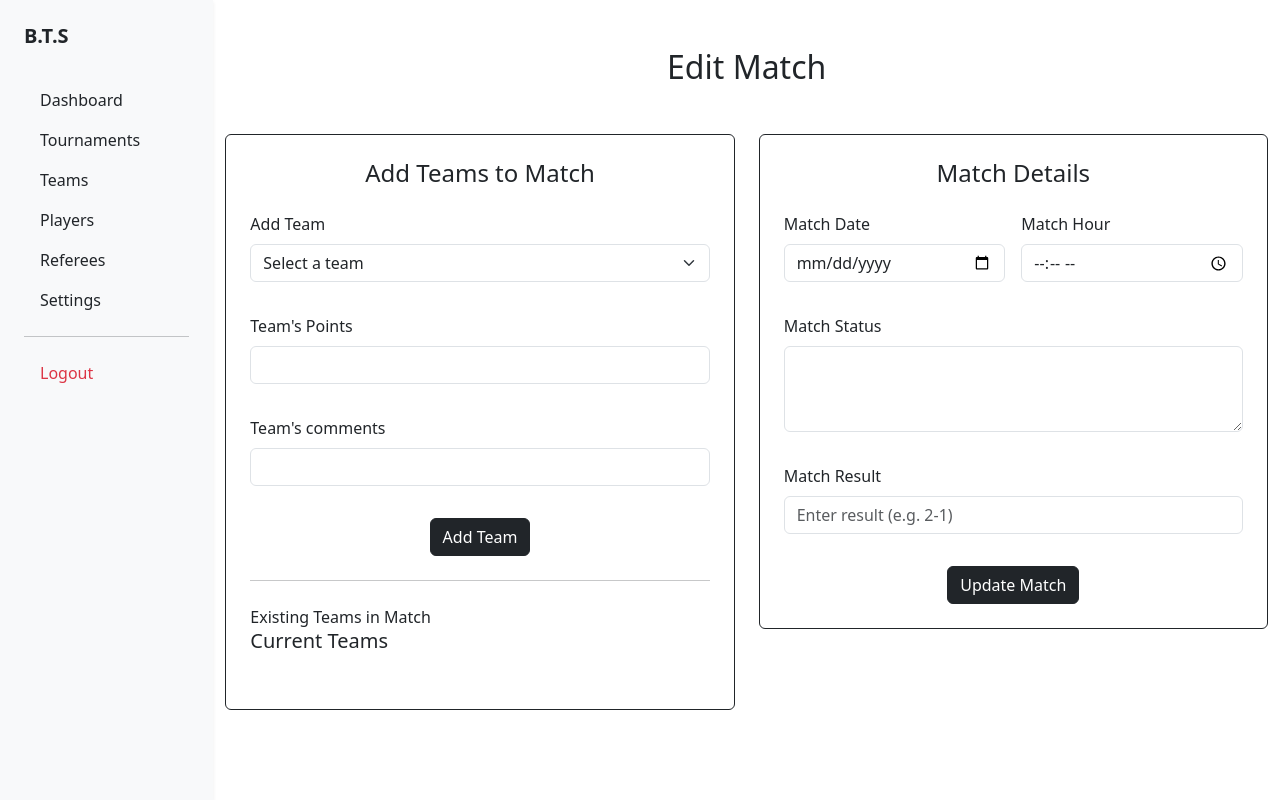
After one commit to DD150602/Basquet-project, a CodeIgniter 4 app: the page made by app/Views/Admin/Edit_match.php in a window 1280 px wide. The commit adds this page. Run offline with PHP 8.4 and a stand-in for CodeIgniter, Linux system fonts and the light colour scheme; the template is opened without the code that fills it, so the values that code supplies are empty; some libraries are stand-ins or nearby versions.

Commit message:
feat(Business Logic): :sparkles: Add logic to add tams to matches

```diff
--- a/app/Config/Routes.php
+++ b/app/Config/Routes.php
@@ -21,6 +21,8 @@ $routes->post('/changePassword', 'Admin::changePassword');
 $routes->get('/admin', 'Admin::index');
 $routes->get('/admin/tournaments', 'Admin::tournaments');
 $routes->get('/admin/tournaments/insideTournaments/(:num)', 'Admin::insideTournaments/$1');
+$routes->get('/admin/tournaments/editMatch/(:num)', 'Admin::editMatchView/$1');
+$routes->post('/admin/tournaments/addTeamsToMatch', 'Admin::addTeamsToMatch');
 $routes->post('/admin/tournaments/create', 'Admin::createTournament');
 $routes->post('/admin/tournaments/createMatch', 'Admin::createMatch');
 
--- /dev/null
+++ b/app/Views/Admin/Edit_match.php
@@ -0,0 +1,125 @@
+<?php $this->extend('Templates/Layout'); ?>
+<?php $this->section('content'); ?>
+
+<main class="container mt-5">
+  <h2 class="text-center mb-5">Edit Match</h2>
+  <div class="row">
+
+    <!-- Section 1: Add/Remove Teams -->
+    <div class="col-md-6">
+      <div class="border border-dark rounded p-4">
+        <h4 class="text-center mb-4">Add Teams to Match</h4>
+
+        <!-- Form to Add Teams to Match -->
+        <?php echo form_open('/admin/tournaments/addTeamsToMatch'); ?>
+        <div class="row g-3">
+          <input type="hidden" name="match_id" value="<?php echo $match->match_id; ?>">
+          <div class="col-md-12 mb-3">
+            <label for="team_select" class="form-label">Add Team</label>
+            <select class="form-select" id="team_select" name="team_id">
+              <option value="" disabled selected>Select a team</option>
+              <?php foreach ($teams as $team): ?>
+                <option value="<?php echo $team->team_id; ?>"><?php echo $team->team_name; ?></option>
+              <?php endforeach; ?>
+            </select>
+          </div>
+          <div class="col-md-12 mb-3">
+            <label for="match_team_points" class="form-label">Team's Points</label>
+            <input class="form-control" type="number" id="match_team_points" name="match_team_points" value="<?php echo set_value('match_team_points', 0); ?>">
+          </div>
+          <div class="col-md-12 mb-3">
+            <label for="match_team_comments" class="form-label">Team's comments</label>
+            <input class="form-control" type="text" id="match_team_comments" name="match_team_comments" value="<?php echo set_value('match_team_comments'); ?>">
+          </div>
+          <div class="col-12 text-center">
+            <button type="submit" class="btn btn-dark">Add Team</button>
+          </div>
+        </div>
+        <?php echo form_close(); ?>
+
+        <hr class="my-4">
+
+        Existing Teams in Match
+        <h5 class="mb-3">Current Teams</h5>
+        <ul class="list-group mb-3">
+          <?php foreach ($teamsInMatch as $team): ?>
+            <li class="list-group-item d-flex justify-content-between align-items-center ">
+              <p class="mb-0"><?php echo $team->team_name; ?></p>
+              <a href="<?php ?>" class="btn btn-danger btn-sm">Remove</a>
+            </li>
+          <?php endforeach; ?>
+        </ul>
+      </div>
+    </div>
+
+    <!-- Section 2: Edit Match Details -->
+    <div class="col-md-6">
+      <div class="border border-dark rounded p-4">
+        <h4 class="text-center mb-4">Match Details</h4>
+
+        <?php echo form_open('match/update/' . $match->match_id); ?>
+        <div class="row g-3">
+
+          <!-- Match Date -->
+          <div class="col-md-6 mb-3">
+            <label for="match_date" class="form-label">Match Date</label>
+            <input type="date" class="form-control" id="match_date" name="match_date" value="<?php echo set_value('match_date', $match->match_date); ?>" required>
+          </div>
+
+          <!-- Match Hour -->
+          <div class="col-md-6 mb-3">
+            <label for="match_hour" class="form-label">Match Hour</label>
+            <input type="time" class="form-control" id="match_hour" name="match_hour" value="<?php echo set_value('match_hour', $match->match_hour); ?>" required>
+          </div>
+
+          <!-- Match Status -->
+          <div class="col-md-12 mb-3">
+            <label for="match_status" class="form-label">Match Status</label>
+            <textarea name="match_status" id="match_status" class="form-control" rows="3" required></textarea>
+          </div>
+
+          <!-- Match Result -->
+          <div class="col-md-12 mb-3">
+            <label for="match_result" class="form-label">Match Result</label>
+            <input type="text" class="form-control" id="match_result" name="match_result" placeholder="Enter result (e.g. 2-1)" value="<?php echo set_value('match_result'); ?>">
+          </div>
+
+          <div class="col-12 text-center">
+            <button type="submit" class="btn btn-dark">Update Match</button>
+          </div>
+
+        </div>
+        <?php echo form_close(); ?>
+      </div>
+    </div>
+  </div>
+</main>
+
+<script>
+  document.addEventListener('DOMContentLoaded', () => {
+
+    let message = <?php echo session('message') ?>
+
+    if (message === 1) {
+      Swal.fire({
+        icon: 'success',
+        title: 'Match updated successfully',
+        text: 'Team added successfully'
+      })
+    } else if (message === 2) {
+      Swal.fire({
+        icon: 'error',
+        title: 'Max amount of teams reached',
+        text: 'A match can only have two teams'
+      })
+    } else if (message === 3) {
+      Swal.fire({
+        icon: 'error',
+        title: 'Team already in match',
+        text: 'This team is already in the match and cannot be added again'
+      })
+    }
+  })
+</script>
+
+<?php echo $this->endSection(); ?>
```
Also changed, not shown: app/Controllers/Admin.php (+18 -0 lines), app/Models/MatchModel.php (+3 -27 lines), app/Models/MatchTeamModel.php (+44 -1 lines), app/Views/Admin/Inside_tournaments_page.php (+1 -63 lines).
